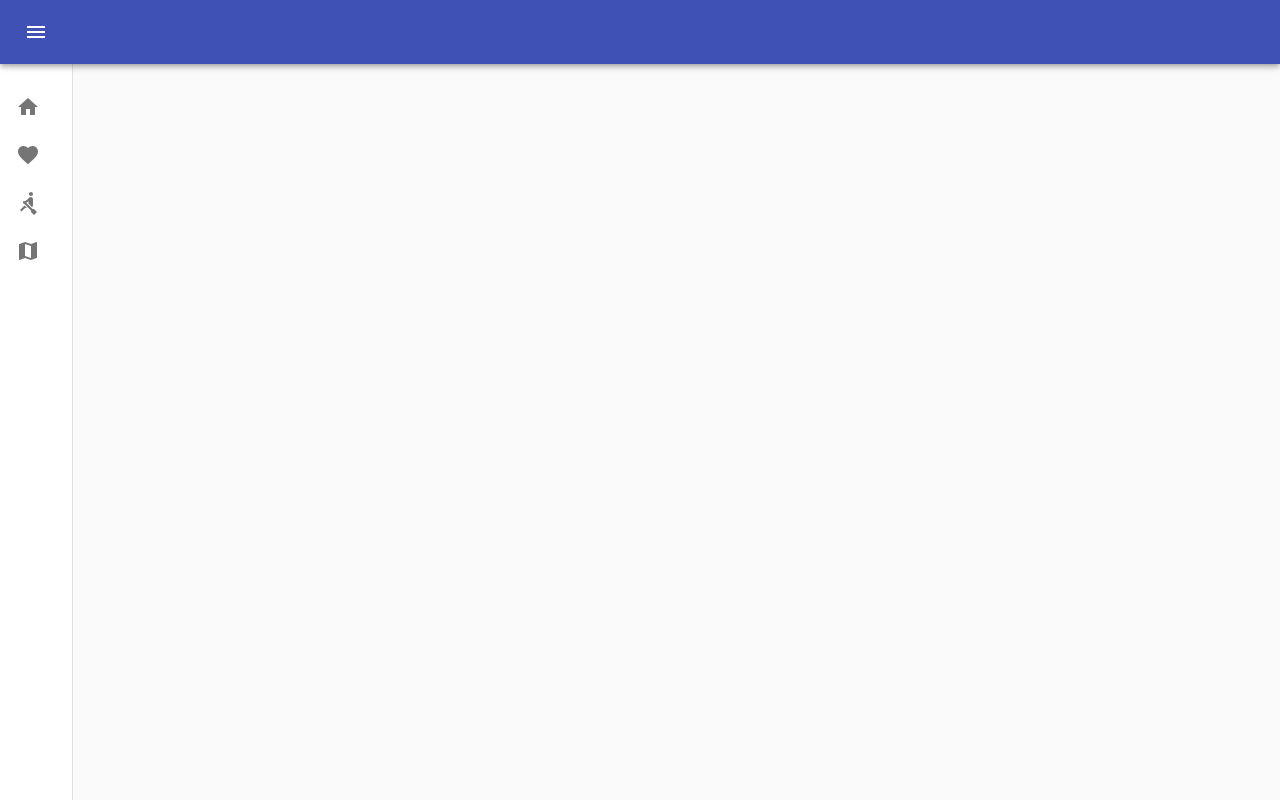
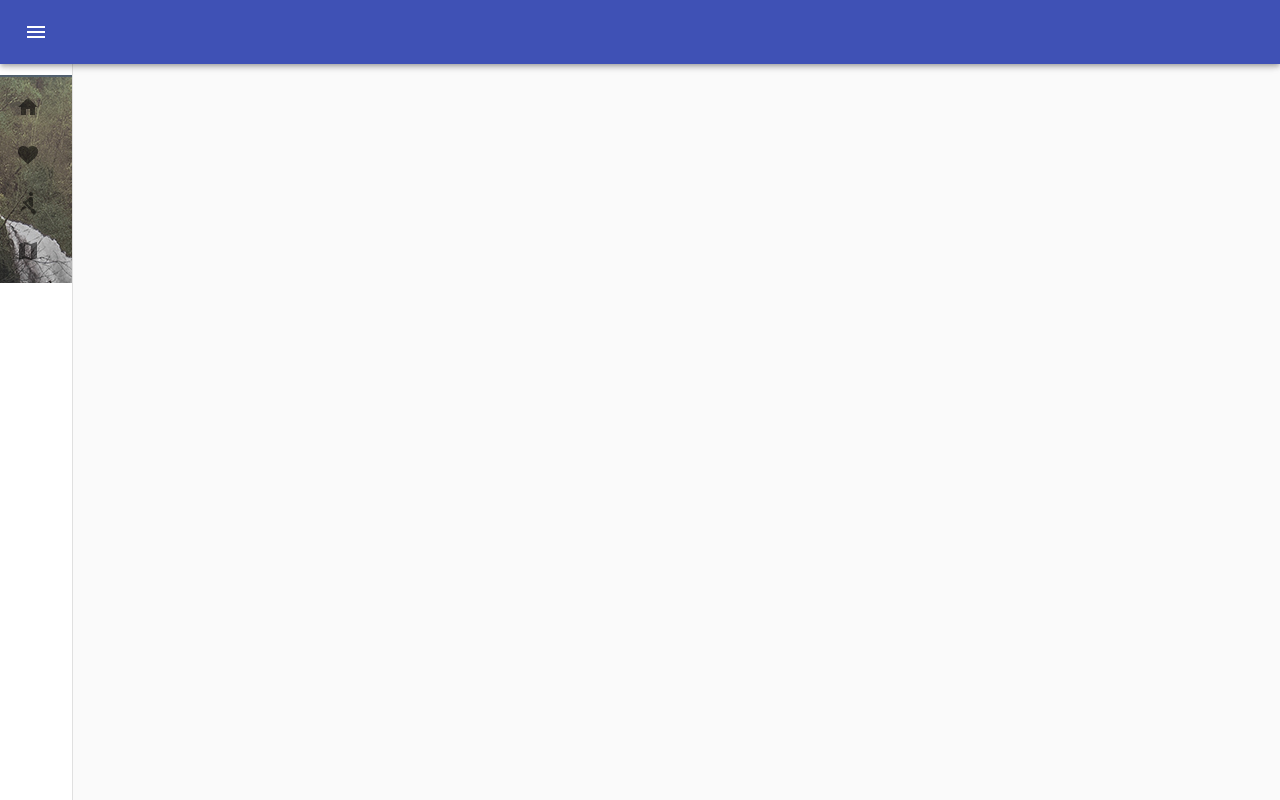
Before and after one commit to infoshareacademy/jfdzr1-dancing-potatoes-app, a React (Create React App) app: page / in a window 1280 px wide. Built offline with nearby package versions, Linux system fonts and the light colour scheme.

Commit message:
adeed backgraund image to nav

```diff
--- a/src/Navigacja/Nav.js
+++ b/src/Navigacja/Nav.js
@@ -82,15 +82,15 @@ export default function MiniDrawer() {
           }),
         }}
       >
-        <div className={classes.toolbar}>
-        <img className={classes.logo} src={LogoWioslo} />
-          <IconButton onClick={handleDrawerClose}>
-            {theme.direction === 'rtl' ? <ChevronRightIcon /> : <ChevronLeftIcon />}
-          </IconButton>
+        <div className={classes.toolbar} >
+          <img className={classes.logo} src={LogoWioslo} />
+            <IconButton onClick={handleDrawerClose} >
+              {theme.direction === 'rtl' ? <ChevronRightIcon /> : <ChevronLeftIcon />}
+            </IconButton>
         </div>
         {/* <Divider /> */}
-        <List>
-            <ListItem button component = {Link} to = '/home'>
+        <List className={classes.backgraundMenu}>
+            <ListItem button component = {Link} to = '/home' >
               <ListItemIcon>
                 <HomeIcon/>
               </ListItemIcon>
@@ -129,7 +129,7 @@ export default function MiniDrawer() {
           ))}
         </List> */}
       </Drawer>
-      <main className={classes.content}>
+      <main className={classes.content} >
         <div className={classes.toolbar} />
         <Switch>
           <Route path = '/home'>
--- a/src/Navigacja/nav-styles.js
+++ b/src/Navigacja/nav-styles.js
@@ -1,7 +1,8 @@
 import React from 'react';
 import { makeStyles, useTheme } from '@material-ui/core/styles';
+import HomeImageBackgraund from '../img/app_5.jpg';
 
-const drawerWidth = 240;
+const drawerWidth = 198;
 
 export const useStyles = makeStyles((theme) => ({
     root: {
@@ -63,11 +64,15 @@ export const useStyles = makeStyles((theme) => ({
     content: {
       flexGrow: 1,
       padding: theme.spacing(3),
+
     },
     logo: {
     margin: 'auto',
     width: '100px',
     height: 'auto',
     },
+    backgraundMenu: {
+    backgroundImage: `url(${HomeImageBackgraund})`,
+    }
 
 }));
```
Also changed, not shown: src/img/app_5.jpg (renamed from src/img/app 5.jpg).
